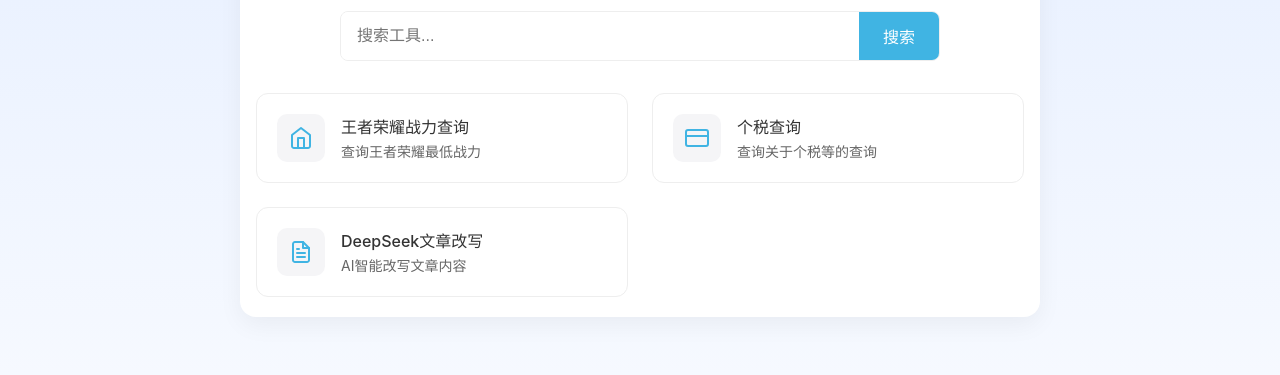
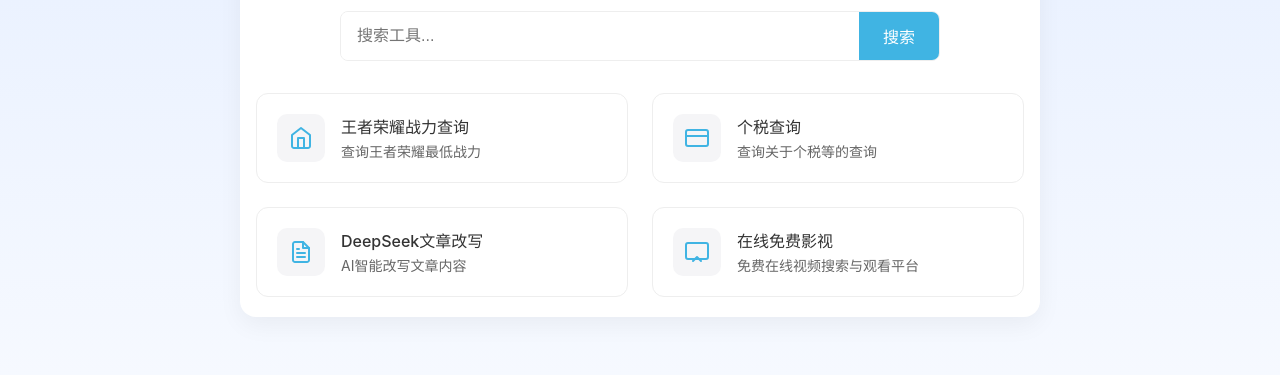
Before and after one commit to imibtc/imibtc.github.io, a plain HTML site: page index.html in a window 1280 px wide. Shown: the part 107-482 px from the top of the page. Drawn offline with Linux system fonts and the light colour scheme.

Commit message:
Add files via upload

```diff
--- a/index.html
+++ b/index.html
@@ -245,6 +245,19 @@
                     <div class="card-description">AI智能改写文章内容</div>
                 </div>
             </a>
+
+            <a href="tv/index.html" class="card">
+                <div class="card-icon">
+                    <svg width="24" height="24" viewBox="0 0 24 24" fill="none">
+                        <path d="M21 3H3C1.89543 3 1 3.89543 1 5V17C1 18.1046 1.89543 19 3 19H21C22.1046 19 23 18.1046 23 17V5C23 3.89543 22.1046 3 21 3Z" stroke="#40b4e3" stroke-width="2" stroke-linecap="round" stroke-linejoin="round"/>
+                        <path d="M16 21L12 17L8 21" stroke="#40b4e3" stroke-width="2" stroke-linecap="round" stroke-linejoin="round"/>
+                    </svg>
+                </div>
+                <div class="card-content">
+                    <div class="card-title">在线免费影视</div>
+                    <div class="card-description">免费在线视频搜索与观看平台</div>
+                </div>
+            </a>
         </div>
     </div>
 </body>
```
